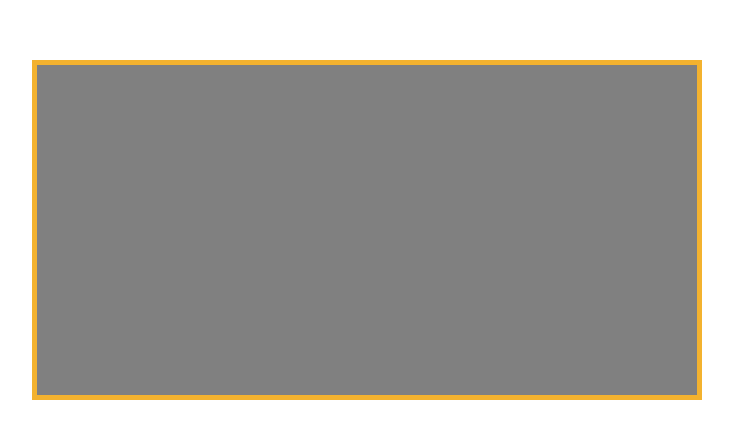
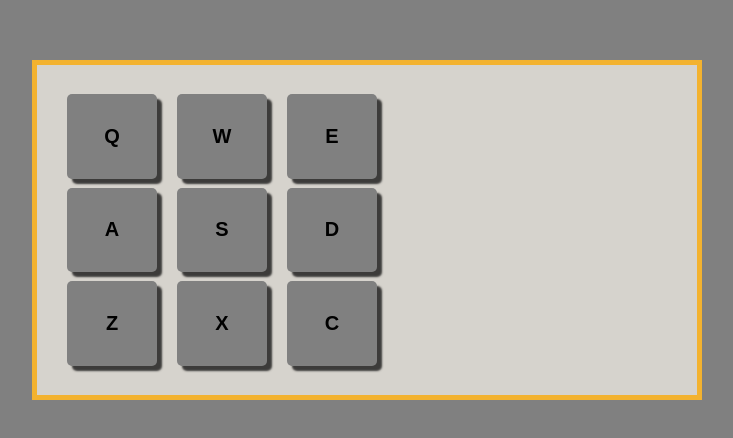
Before and after one commit to sergeialimov/drum-machine, a React (Create React App) app: page / in a window 1280 px wide. Shown: the part 170-608 px from the top of the page, without its empty margins (273-1006 px from the left). Built offline with nearby package versions, Linux system fonts and the light colour scheme.

Commit message:
add keyboard

```diff
--- a/src/App.css
+++ b/src/App.css
@@ -2,14 +2,42 @@
   height: 100vh;
   width: 100vw;
   display: flex;
+  background-color: gray;
 }
 
 #surface {
-  background-color: gray;
+  background-color: #D6D3CD;
   width: 660px;
   height: 330px;
   margin-left: auto;
   margin-right: auto;
   align-self: center;
   border: 5px solid #F3B22F;
+  display: flex;
 }
+
+#keyboard {
+  width: 50%;
+  height: 85%;
+  /* background-color: gray; */
+  align-self: center;
+  /* margin-top: 2%; */
+  /* margin-bottom: 2%; */
+  margin-left: 20px;
+  display: grid;
+  grid-template-columns: auto auto auto;
+}
+
+button {
+  background-color: gray;
+  align-self: center;
+  border: none;
+  height: 90%;
+  width: 90px;
+  border-radius: 5px;
+  margin-left: auto;
+  margin-right: auto;
+  box-shadow: 5px 5px 2px 0 #3C3B3A;
+  font-size: 20px;
+  font-weight: 600;
+}
--- a/src/App.js
+++ b/src/App.js
@@ -7,7 +7,17 @@ class App extends Component {
     return (
       <div id="app">
         <div id="surface">
-
+          <div id="keyboard">
+            <button>Q</button>
+            <button>W</button>
+            <button>E</button>
+            <button>A</button>
+            <button>S</button>
+            <button>D</button>
+            <button>Z</button>
+            <button>X</button>
+            <button>C</button>
+          </div>
         </div>
       </div>
     );
```
